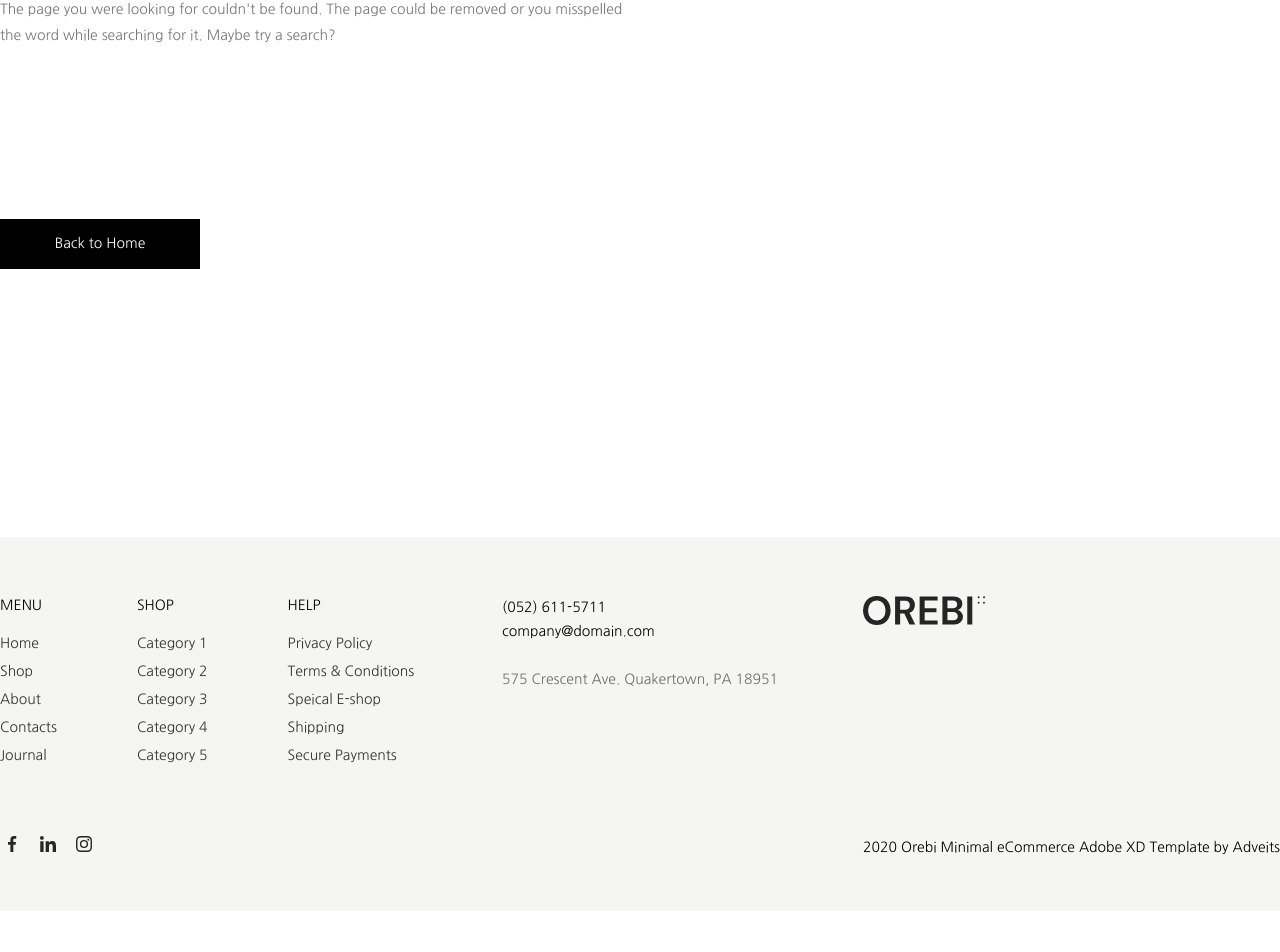
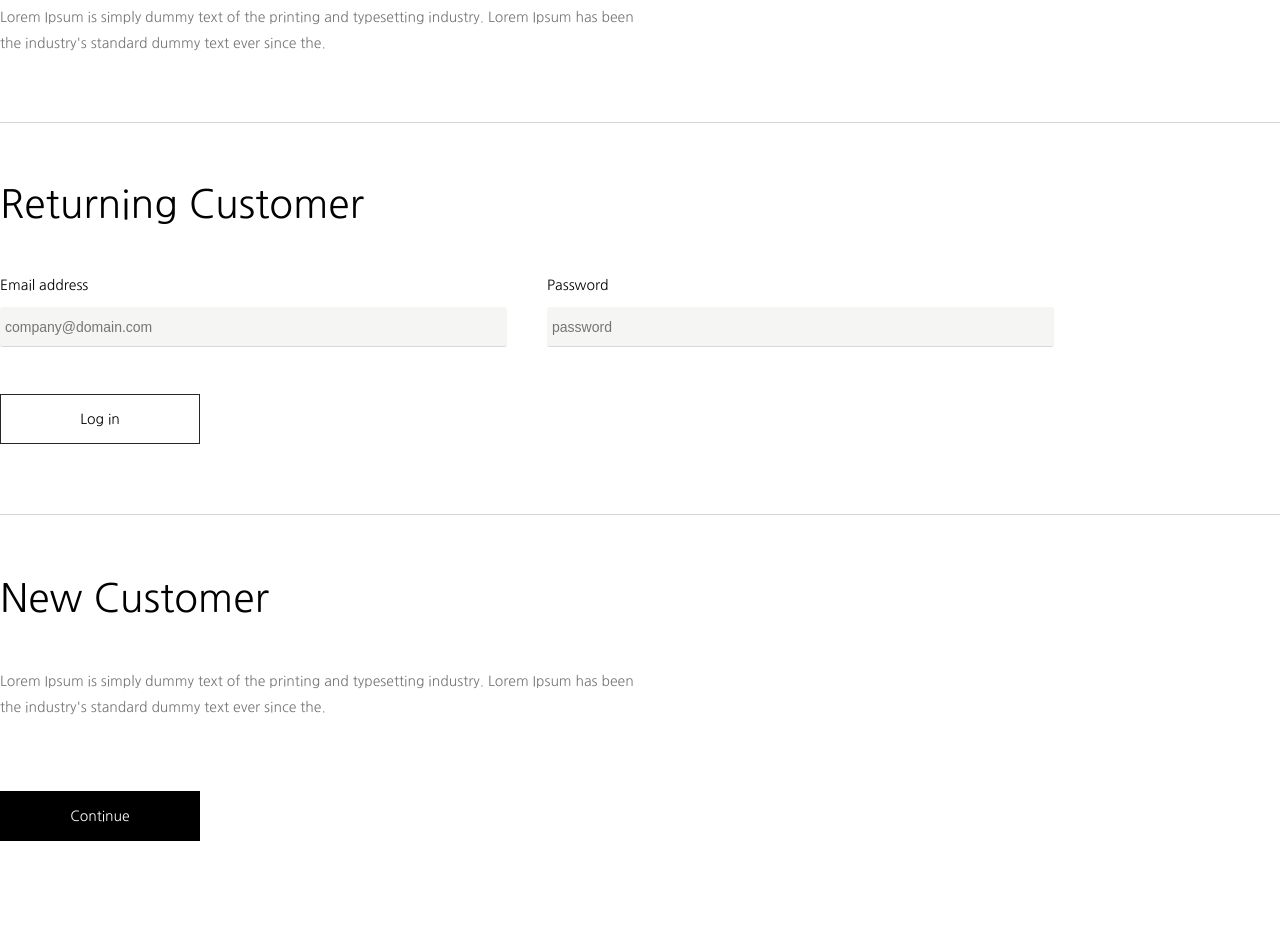
Before and after one commit to seo0yoon/E-Commerce, a React (Create React App) app: page /login in a window 1280 px wide. Shown: the part 518-1470 px from the top of the page. Before the commit the page ends 1429 px from the top, so only its background shows below. Built offline with nearby package versions, Linux system fonts and the light colour scheme.

Commit message:
Update: login page 추가, style 추가

```diff
--- a/src/App.js
+++ b/src/App.js
@@ -6,6 +6,7 @@ import Home from "./pages/Home/Home";
 import Footer from "./pages/Footer/Footer";
 import Journal from "./pages/Journal/Journal";
 import NotFound from "./pages/NotFound/NotFound";
+import Login from "./pages/Login/Login";
 
 const App = () => {
   return (
@@ -15,6 +16,7 @@ const App = () => {
       <Routes>
         <Route path="/" element={<Home />} />
         <Route path="/journal" element={<Journal />} />
+        <Route path="/login" element={<Login />} />
         <Route path="*" element={<NotFound />} />
       </Routes>
       <Footer />
--- /dev/null
+++ b/src/pages/Login/Login.js
@@ -0,0 +1,48 @@
+import React from "react";
+import { Link } from "react-router-dom";
+import "./Login.scss";
+
+const Login = () => {
+  return (
+    <div className="login">
+      <div className="wrapper">
+        <div className="top">
+          <div className="title txt-bold">Login</div>
+          <div className="bread-crumbs">Home &gt; Login</div>
+          <div className="subtitle">
+            Lorem Ipsum is simply dummy text of the printing and typesetting industry. Lorem Ipsum has been the
+            industry's standard dummy text ever since the.
+          </div>
+          <div className="underline"></div>
+        </div>
+        <section className="section">
+          <div className="title txt-bold">Returning Customer</div>
+          <div className="login-input">
+            <div className="input-form">
+              <div className="input-title txt-bold">Email address</div>
+              <input className="input" type="text" placeholder="company@domain.com" />
+            </div>
+            <div className="input-form">
+              <div className="input-title txt-bold">Password</div>
+              <input className="input" type="password" placeholder="password" />
+            </div>
+          </div>
+          <div className="login-btn txt-bold">Log in</div>
+          <div className="underline"></div>
+        </section>
+        <div className="sign-up">
+          <div className="title txt-bold">New Customer</div>
+          <div className="desc">
+            Lorem Ipsum is simply dummy text of the printing and typesetting industry. Lorem Ipsum has been the
+            industry's standard dummy text ever since the.
+          </div>
+          <Link to="/signup">
+            <div className="sign-up-btn txt-bold">Continue</div>
+          </Link>
+        </div>
+      </div>
+    </div>
+  );
+};
+
+export default Login;
--- /dev/null
+++ b/src/pages/Login/Login.scss
@@ -0,0 +1,113 @@
+@import "../../style/variables.scss";
+
+.login {
+  @include justifyCenterTwo;
+  padding-top: 128px;
+  padding-bottom: 140px;
+  box-sizing: border-box;
+
+  .wrapper {
+    @include maxWidth;
+    display: flex;
+    flex-direction: column;
+
+    .top {
+      width: 100%;
+      .title {
+        font-size: 40px;
+      }
+
+      .bread-crumbs {
+        margin-top: 16px;
+        font-size: 12px;
+        color: $grey-1;
+      }
+      .subtitle {
+        width: 644px;
+        height: 60px;
+        margin-top: 133px;
+        line-height: 1.88;
+        color: $grey-2;
+      }
+      .underline {
+        width: 100%;
+        margin-top: 57.5px;
+        height: 1px;
+        background-color: $grey-4;
+      }
+    }
+
+    .section {
+      margin-top: 60.5px;
+
+      .title {
+        font-size: 39px;
+        line-height: 1.15;
+      }
+      .login-input {
+        margin-top: 47px;
+        display: flex;
+
+        .input-form {
+          margin-right: 40px;
+          width: 507px;
+
+          .input-title {
+            line-height: 1.44;
+          }
+          .input {
+            width: 100%;
+            height: 40px;
+            margin-top: 12px;
+            padding: 0 5px 0 5px;
+            border-style: none;
+            border-bottom: solid 1px $grey-4;
+            border-radius: 3px;
+            background-color: $white-1;
+          }
+        }
+      }
+      .login-btn {
+        @include flexCenter;
+        margin-top: 47px;
+        width: 200px;
+        height: 50px;
+        border: solid 1px $black;
+        font-size: 14px;
+        cursor: pointer;
+      }
+      .underline {
+        width: 100%;
+        height: 1px;
+        margin-top: 70px;
+        background-color: $grey-4;
+      }
+    }
+    .sign-up {
+      display: flex;
+      flex-direction: column;
+      margin-top: 62px;
+      .title {
+        font-size: 39px;
+        line-height: 1.15;
+      }
+      .desc {
+        width: 644px;
+        height: 60px;
+        margin-top: 46px;
+        line-height: 1.88;
+        color: $grey-2;
+      }
+      .sign-up-btn {
+        @include flexCenter;
+        width: 200px;
+        height: 50px;
+        margin-top: 63px;
+        background-color: black;
+        font-size: 14px;
+        color: white;
+        cursor: pointer;
+      }
+    }
+  }
+}
```
